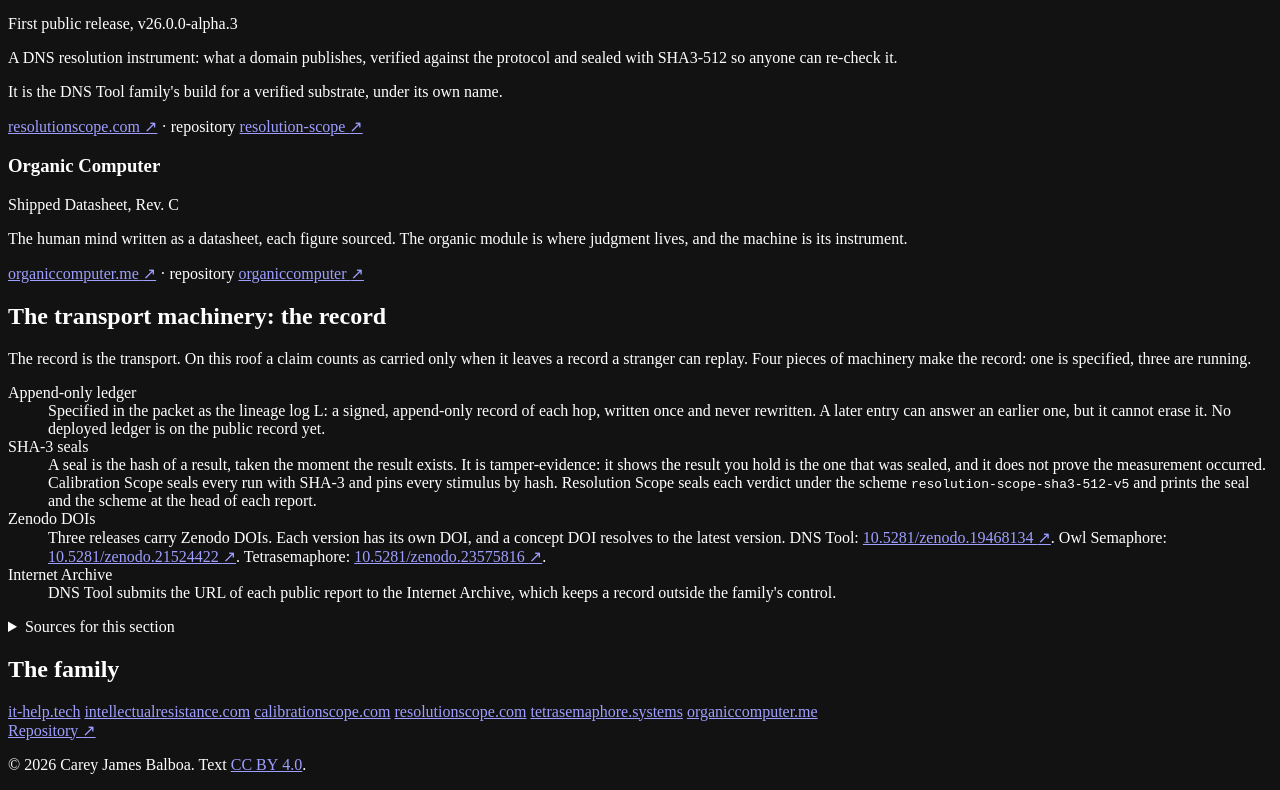
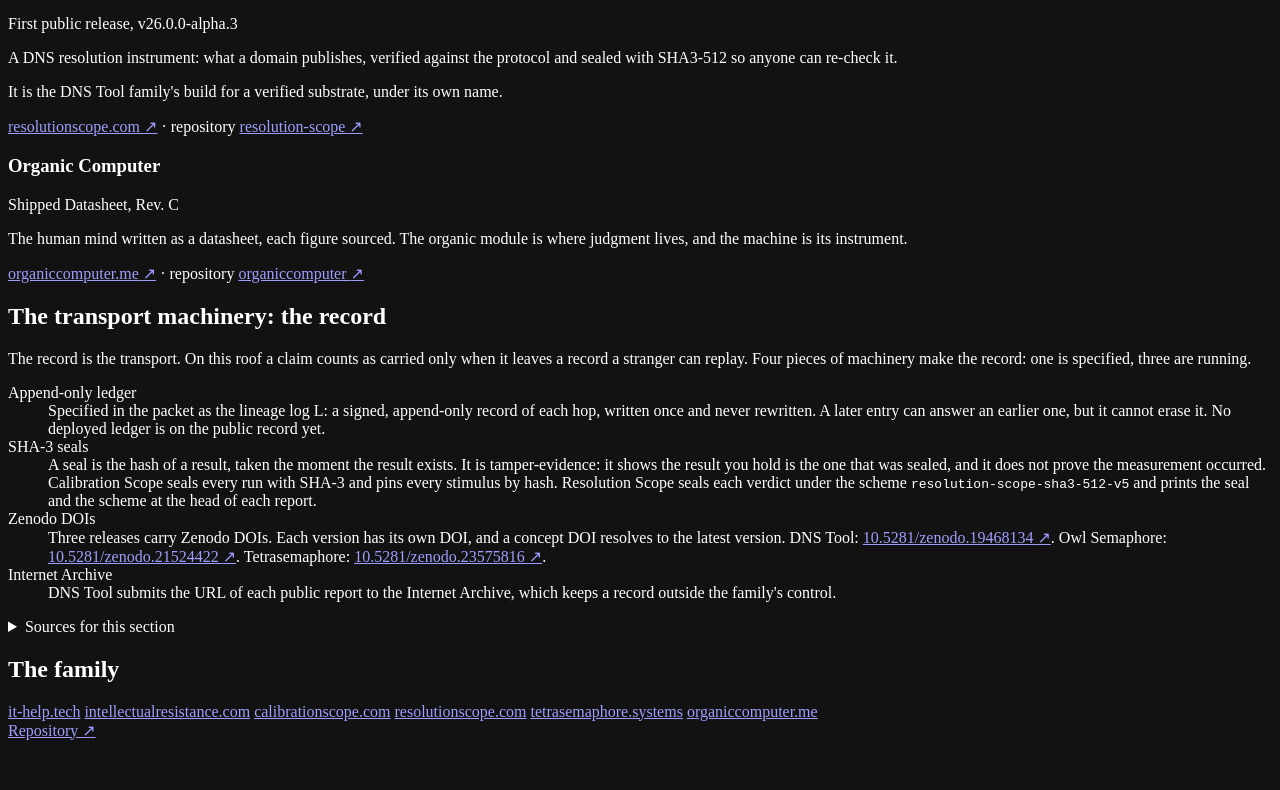
Before and after one commit to IT-Help-San-Diego/star-centric-systems, a plain HTML site: page index.html in a window 1280 px wide. Shown: the part 2551-3341 px from the top of the page. After the commit the page ends 3299 px from the top, so only its background shows below. Drawn offline with Linux system fonts and the light colour scheme.

Commit message:
Remove the copyright and name line; de-personalise the page (owner's ruling D1)
The site owner ruled on 7 November 2026 (Hermes ledger line 1714) that the
page carries no visible copyright or name line: attribution is reached
through the DOI, ORCID and GitHub records, not a footer ownership claim.

- index.html: the footer copyright line and its pending-license comment
  removed; the DRAFT comment records the ruling. Style block untouched,
  so the pinned hash stands.
- verify.sh: the gate now fails on any personal name, copyright mark or
  license link on the page, instead of requiring the name once.
- README.md: the License section states the ruling; no repository
  license file is committed yet (the owner's choice).

Co-Authored-By: Claude Fable 5.1 <noreply@anthropic.com>

```diff
--- a/index.html
+++ b/index.html
@@ -1,5 +1,5 @@
 <!DOCTYPE html>
-<!-- DRAFT. Star-Centric Systems roof page, built by the Claude Code lane on 6 November 2026 from Hermes's brief (sha256-16 5f2af24a30702792). Wording not yet ruled by Claude Science; license line and final word pending the site owner. Nothing on this page is published until both have happened. -->
+<!-- DRAFT. Star-Centric Systems roof page, built by the Claude Code lane on 6 November 2026 from Hermes's brief (sha256-16 5f2af24a30702792). Wording not yet ruled by Claude Science; the site owner ruled on 7 November 2026 that the page carries no copyright or name line (attribution is reached through the DOI, ORCID and GitHub records); the final word is pending. Nothing on this page is published until both have happened. -->
 <html lang="en">
 <head>
 <meta charset="utf-8">
@@ -271,8 +271,6 @@ footer.site nav a{color:var(--fg)}
     <a href="https://organiccomputer.me/">organiccomputer.me</a>
   </nav>
   <nav aria-label="Repository"><a href="https://github.com/IT-Help-San-Diego/star-centric-systems">Repository <span aria-hidden="true">&#8599;</span></a></nav>
-  <!-- LICENSE LINE PENDING: CC BY 4.0 is the family default; the site owner's final word decides it. -->
-  <p>&copy; 2026 Carey James Balboa. Text <a href="https://creativecommons.org/licenses/by/4.0/">CC&nbsp;BY&nbsp;4.0</a>.</p>
 </footer>
 </body>
 </html>
```
Also changed, not shown: 2 other files.
